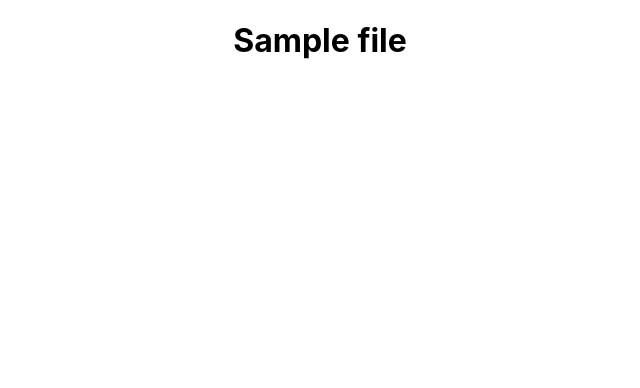
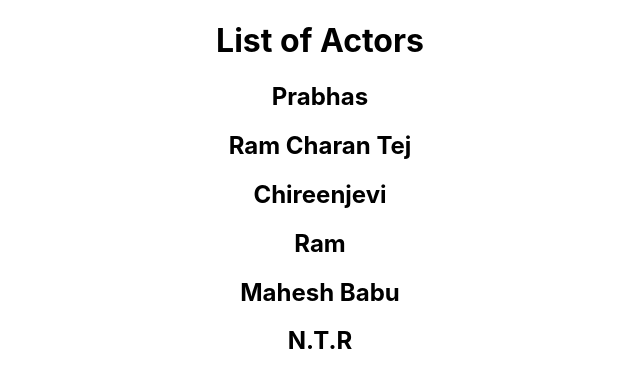
Before and after one commit to Sucharitharao/remoterepositoryexample, a React (Create React App) app: page / in a window 1280 px wide. Shown: the top 388 px of the page, without its empty margins (320-960 px from the left). Built offline with nearby package versions, Linux system fonts and the light colour scheme.

Commit message:
added actors list

```diff
--- a/src/App.js
+++ b/src/App.js
@@ -4,7 +4,13 @@ import './App.css';
 function App() {
   return (
     <div className="App">
-      <h1>Sample file</h1>
+      <h1>List of Actors</h1>
+      <h2>Prabhas</h2>
+      <h2>Ram Charan Tej</h2>
+      <h2>Chireenjevi</h2>
+      <h2>Ram</h2>
+      <h2>Mahesh Babu</h2>
+      <h2>N.T.R</h2>
     </div>
   );
 }
```
